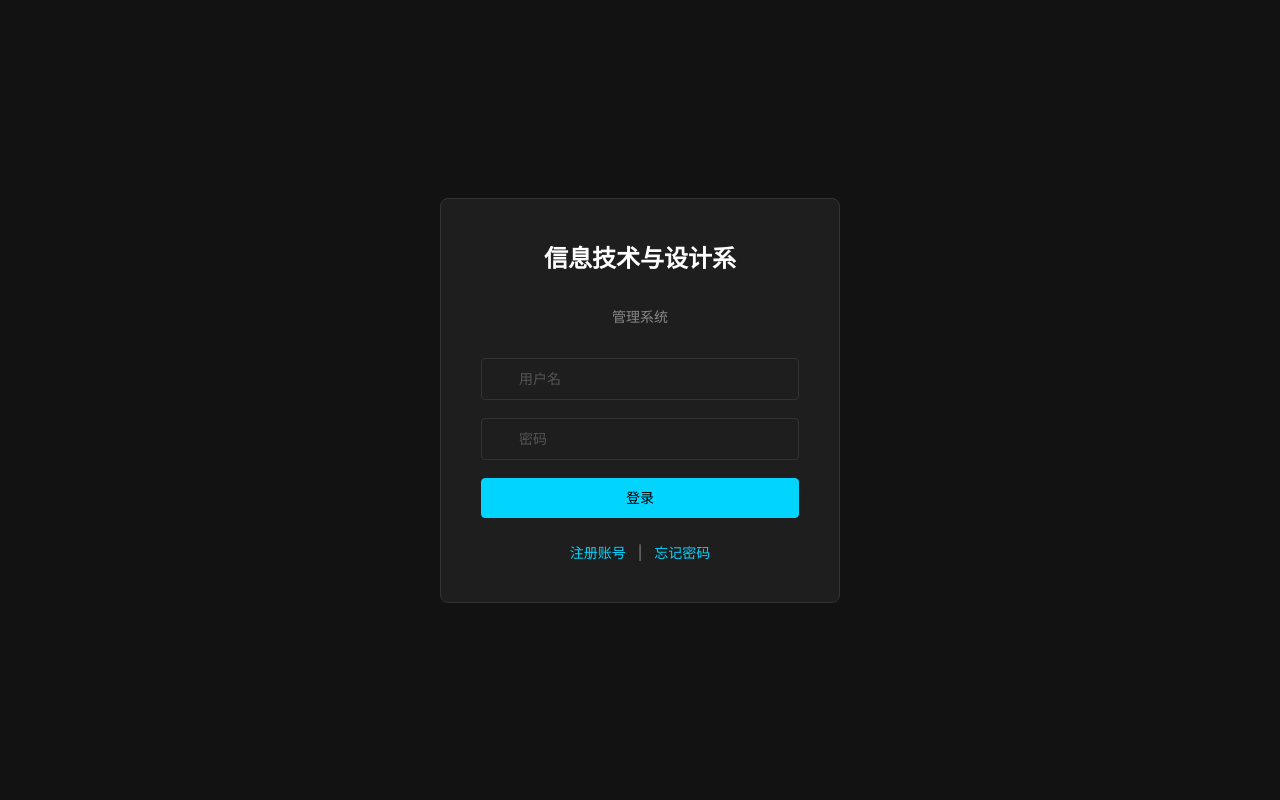
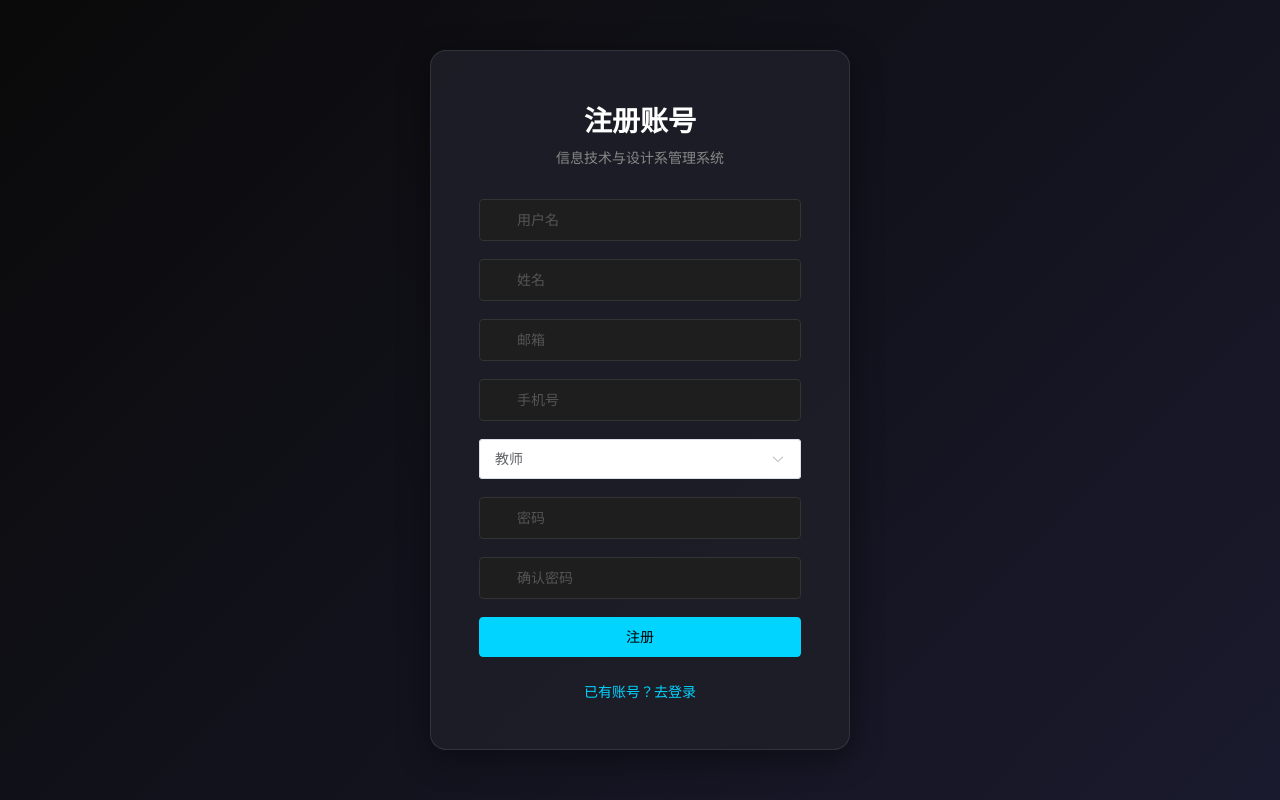
Before and after one commit to RirnelHH/itd-management-system, a Vue app in the folder frontend/: page /register in a window 1280 px wide. Before the commit this address led to /login. Built offline with nearby package versions, Linux system fonts and the light colour scheme; no server answers.

Commit message:
feat: 添加注册页面组件和路由\n\n- 创建 Register.vue 注册页面\n- 添加 /register 路由\n- 实现完整的注册表单（用户名/姓名/邮箱/手机号/身份/密码）

```diff
--- a/frontend/src/router/index.ts
+++ b/frontend/src/router/index.ts
@@ -6,6 +6,12 @@ const routes: RouteRecordRaw[] = [
     path: '/login',
     name: 'Login',
     component: () => import('../views/login/Login.vue'),
+    meta: { requiresAuth: false }
+  },
+  {
+    path: '/register',
+    name: 'Register',
+    component: () => import('../views/register/Register.vue'),
     meta: { requiresAuth: false }
   },
   {
--- /dev/null
+++ b/frontend/src/views/register/Register.vue
@@ -0,0 +1,232 @@
+<template>
+  <div class="register-container">
+    <div class="register-box">
+      <h1 class="register-title">注册账号</h1>
+      <p class="register-subtitle">信息技术与设计系管理系统</p>
+
+      <el-form
+        ref="formRef"
+        :model="form"
+        :rules="rules"
+        label-position="top"
+        @submit.prevent="handleRegister"
+      >
+        <el-form-item prop="username">
+          <el-input
+            v-model="form.username"
+            placeholder="用户名"
+            size="large"
+            prefix-icon="User"
+          />
+        </el-form-item>
+
+        <el-form-item prop="name">
+          <el-input
+            v-model="form.name"
+            placeholder="姓名"
+            size="large"
+            prefix-icon="UserFilled"
+          />
+        </el-form-item>
+
+        <el-form-item prop="email">
+          <el-input
+            v-model="form.email"
+            placeholder="邮箱"
+            size="large"
+            prefix-icon="Message"
+          />
+        </el-form-item>
+
+        <el-form-item prop="phone">
+          <el-input
+            v-model="form.phone"
+            placeholder="手机号"
+            size="large"
+            prefix-icon="Phone"
+          />
+        </el-form-item>
+
+        <el-form-item prop="accountType">
+          <el-select
+            v-model="form.accountType"
+            placeholder="选择身份"
+            size="large"
+            style="width: 100%"
+          >
+            <el-option label="教师" value="TEACHER" />
+            <el-option label="学生" value="STUDENT" />
+            <el-option label="学生管理干事" value="STUDENT_STAFF" />
+          </el-select>
+        </el-form-item>
+
+        <el-form-item prop="password">
+          <el-input
+            v-model="form.password"
+            type="password"
+            placeholder="密码"
+            size="large"
+            prefix-icon="Lock"
+            show-password
+          />
+        </el-form-item>
+
+        <el-form-item prop="confirmPassword">
+          <el-input
+            v-model="form.confirmPassword"
+            type="password"
+            placeholder="确认密码"
+            size="large"
+            prefix-icon="Lock"
+            show-password
+          />
+        </el-form-item>
+
+        <el-form-item>
+          <el-button
+            type="primary"
+            size="large"
+            :loading="loading"
+            style="width: 100%"
+            @click="handleRegister"
+          >
+            注册
+          </el-button>
+        </el-form-item>
+      </el-form>
+
+      <div class="register-footer">
+        <router-link to="/login">已有账号？去登录</router-link>
+      </div>
+    </div>
+  </div>
+</template>
+
+<script setup lang="ts">
+import { ref, reactive } from 'vue'
+import { useRouter } from 'vue-router'
+import { ElMessage } from 'element-plus'
+import axios from 'axios'
+
+const router = useRouter()
+
+const formRef = ref()
+const loading = ref(false)
+
+const form = reactive({
+  username: '',
+  name: '',
+  email: '',
+  phone: '',
+  accountType: 'TEACHER',
+  password: '',
+  confirmPassword: ''
+})
+
+const validateConfirmPassword = (_rule: any, value: string, callback: any) => {
+  if (value !== form.password) {
+    callback(new Error('两次输入的密码不一致'))
+  } else {
+    callback()
+  }
+}
+
+const rules = {
+  username: [
+    { required: true, message: '请输入用户名', trigger: 'blur' },
+    { min: 3, max: 20, message: '用户名长度为 3-20 个字符', trigger: 'blur' }
+  ],
+  name: [{ required: true, message: '请输入姓名', trigger: 'blur' }],
+  email: [
+    { required: true, message: '请输入邮箱', trigger: 'blur' },
+    { type: 'email', message: '请输入正确的邮箱格式', trigger: 'blur' }
+  ],
+  phone: [
+    { required: true, message: '请输入手机号', trigger: 'blur' },
+    { pattern: /^1[3-9]\d{9}$/, message: '请输入正确的手机号', trigger: 'blur' }
+  ],
+  accountType: [{ required: true, message: '请选择身份', trigger: 'change' }],
+  password: [
+    { required: true, message: '请输入密码', trigger: 'blur' },
+    { min: 6, message: '密码至少 6 个字符', trigger: 'blur' }
+  ],
+  confirmPassword: [
+    { required: true, message: '请确认密码', trigger: 'blur' },
+    { validator: validateConfirmPassword, trigger: 'blur' }
+  ]
+}
+
+const handleRegister = async () => {
+  const valid = await formRef.value?.validate().catch(() => false)
+  if (!valid) return
+
+  loading.value = true
+  try {
+    const response = await axios.post('/api/v1/auth/register', {
+      username: form.username,
+      name: form.name,
+      email: form.email,
+      phone: form.phone,
+      accountType: form.accountType,
+      password: form.password
+    })
+
+    ElMessage.success(response.data.message || '注册成功，请等待审批')
+    router.push('/login')
+  } catch (error: any) {
+    ElMessage.error(error.response?.data?.message || error.message || '注册失败')
+  } finally {
+    loading.value = false
+  }
+}
+</script>
+
+<style scoped>
+.register-container {
+  min-height: 100vh;
+  display: flex;
+  align-items: center;
+  justify-content: center;
+  background: linear-gradient(135deg, #0a0a0a 0%, #1a1a2e 100%);
+}
+
+.register-box {
+  width: 100%;
+  max-width: 420px;
+  padding: 48px;
+  background: rgba(30, 30, 40, 0.9);
+  border-radius: 16px;
+  border: 1px solid rgba(255, 255, 255, 0.1);
+  box-shadow: 0 8px 32px rgba(0, 0, 0, 0.4);
+}
+
+.register-title {
+  font-size: 28px;
+  font-weight: 600;
+  color: #fff;
+  text-align: center;
+  margin-bottom: 8px;
+}
+
+.register-subtitle {
+  font-size: 14px;
+  color: #888;
+  text-align: center;
+  margin-bottom: 32px;
+}
+
+.register-footer {
+  text-align: center;
+  margin-top: 24px;
+  font-size: 14px;
+}
+
+.register-footer a {
+  color: #00d4ff;
+  text-decoration: none;
+}
+
+.register-footer a:hover {
+  text-decoration: underline;
+}
+</style>
```
